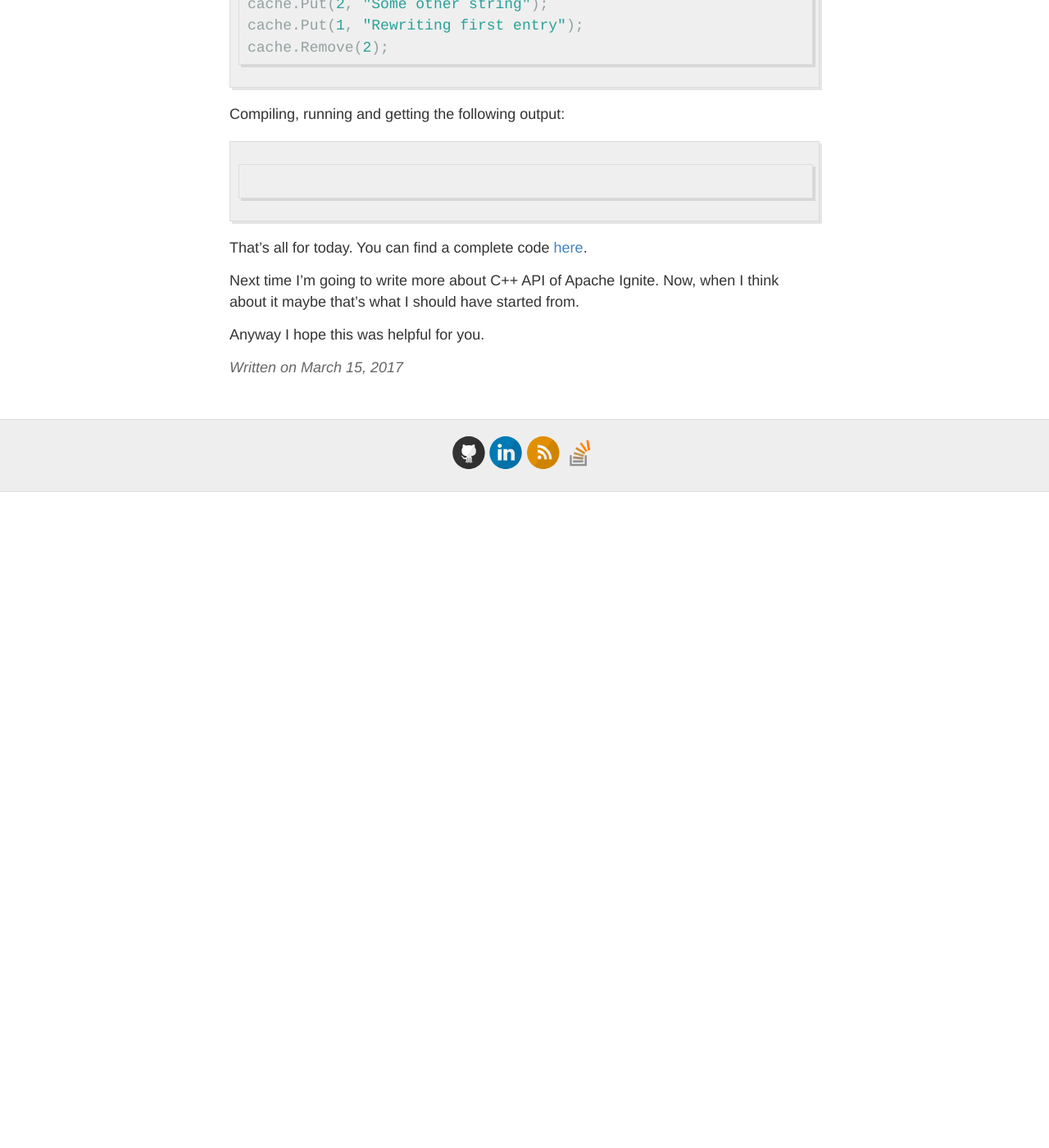
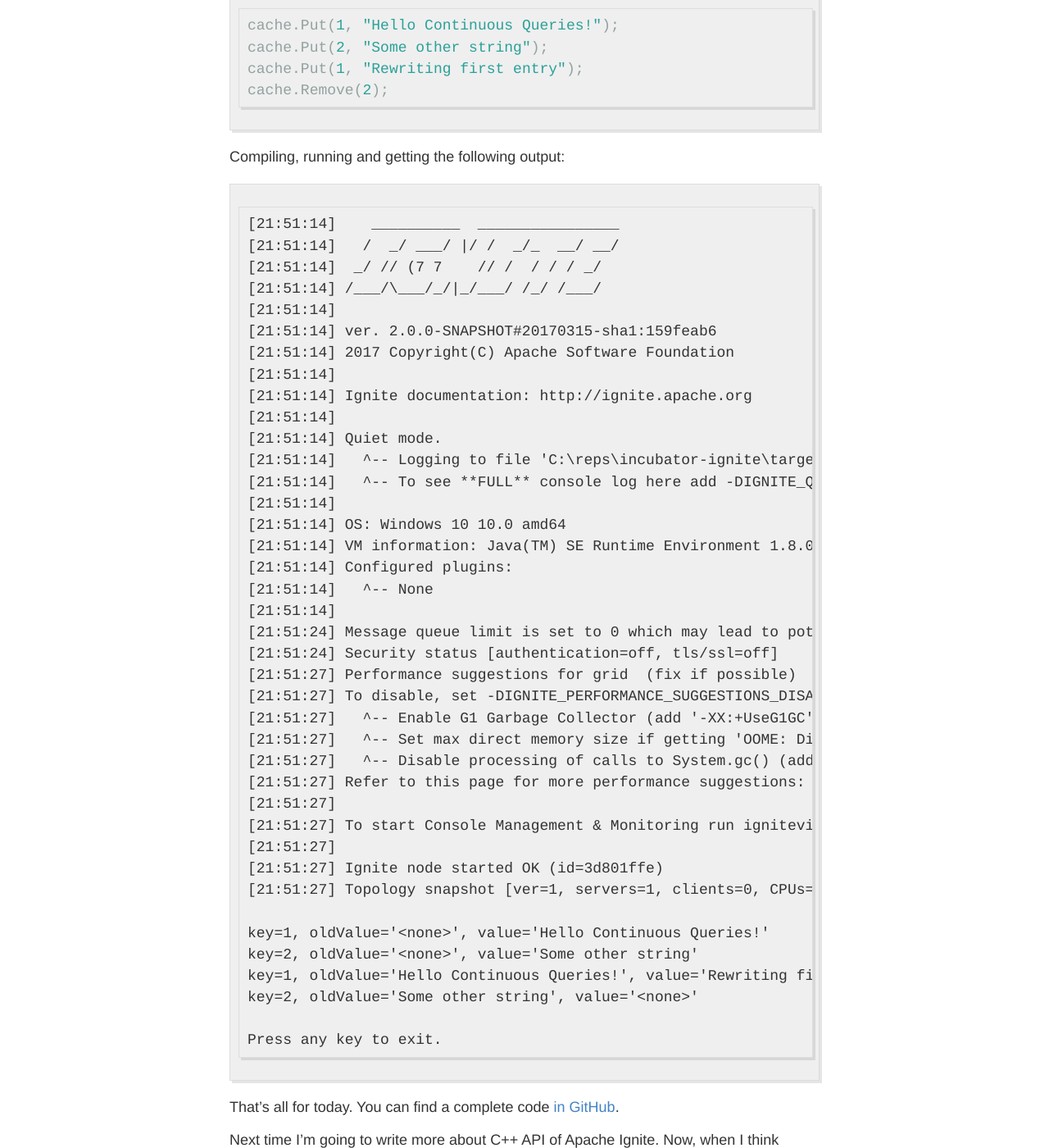
Before and after one commit to isapego/isapego.github.io, a Jekyll site: the page built from _posts/2017-03-15-Continuous-Queries-in-Apache-Ignite-CPP-1-9.md, in a window 1280 px wide and 1400 px high, scrolled down 3790 px. Shown: the whole window at 82% size. Built offline with Jekyll 4.4.1, drawn with Linux system fonts in a browser that asks for light colours; before the commit the page ends 4390 px from its top, so only the background shows below that; some of the changed text lies outside the part shown.

Commit message:
Article finished. Added code snippet.

````diff
--- a/_posts/2017-03-15-Continuous-Queries-in-Apache-Ignite-CPP-1-9.md
+++ b/_posts/2017-03-15-Continuous-Queries-in-Apache-Ignite-CPP-1-9.md
@@ -24,6 +24,7 @@
 
 ```cpp
 using namespace ignite;
+using namespace ignite::cache;
 
 IgniteConfiguration cfg;
 
@@ -56,8 +57,9 @@
             std::string value = event.HasValue() ? event.GetValue() : "<none>";
 
             std::cout << "key=" << event.GetKey() << ", "
-                      << "oldValue=" << oldValue << ", "
-                      << "value=" << value << std::endl;
+                      << "oldValue='" << oldValue << "', "
+                      << "value='" << value << "'"
+                      << std::endl;
         }
     }
 };
@@ -117,10 +119,48 @@
 Compiling, running and getting the following output:
 
 ```
+[21:51:14]    __________  ________________
+[21:51:14]   /  _/ ___/ |/ /  _/_  __/ __/
+[21:51:14]  _/ // (7 7    // /  / / / _/
+[21:51:14] /___/\___/_/|_/___/ /_/ /___/
+[21:51:14]
+[21:51:14] ver. 2.0.0-SNAPSHOT#20170315-sha1:159feab6
+[21:51:14] 2017 Copyright(C) Apache Software Foundation
+[21:51:14]
+[21:51:14] Ignite documentation: http://ignite.apache.org
+[21:51:14]
+[21:51:14] Quiet mode.
+[21:51:14]   ^-- Logging to file 'C:\reps\incubator-ignite\target\release-package\work\log\ignite-3d801ffe.0.log'
+[21:51:14]   ^-- To see **FULL** console log here add -DIGNITE_QUIET=false or "-v" to ignite.{sh|bat}
+[21:51:14]
+[21:51:14] OS: Windows 10 10.0 amd64
+[21:51:14] VM information: Java(TM) SE Runtime Environment 1.8.0_121-b13 Oracle Corporation Java HotSpot(TM) 64-Bit Server VM 25.121-b13
+[21:51:14] Configured plugins:
+[21:51:14]   ^-- None
+[21:51:14]
+[21:51:24] Message queue limit is set to 0 which may lead to potential OOMEs when running cache operations in FULL_ASYNC or PRIMARY_SYNC modes due to message queues growth on sender and receiver sides.
+[21:51:24] Security status [authentication=off, tls/ssl=off]
+[21:51:27] Performance suggestions for grid  (fix if possible)
+[21:51:27] To disable, set -DIGNITE_PERFORMANCE_SUGGESTIONS_DISABLED=true
+[21:51:27]   ^-- Enable G1 Garbage Collector (add '-XX:+UseG1GC' to JVM options)
+[21:51:27]   ^-- Set max direct memory size if getting 'OOME: Direct buffer memory' (add '-XX:MaxDirectMemorySize=<size>[g|G|m|M|k|K]' to JVM options)
+[21:51:27]   ^-- Disable processing of calls to System.gc() (add '-XX:+DisableExplicitGC' to JVM options)
+[21:51:27] Refer to this page for more performance suggestions: https://apacheignite.readme.io/docs/jvm-and-system-tuning
+[21:51:27]
+[21:51:27] To start Console Management & Monitoring run ignitevisorcmd.{sh|bat}
+[21:51:27]
+[21:51:27] Ignite node started OK (id=3d801ffe)
+[21:51:27] Topology snapshot [ver=1, servers=1, clients=0, CPUs=4, heap=0.89GB]
 
+key=1, oldValue='<none>', value='Hello Continuous Queries!'
+key=2, oldValue='<none>', value='Some other string'
+key=1, oldValue='Hello Continuous Queries!', value='Rewriting first entry'
+key=2, oldValue='Some other string', value='<none>'
+
+Press any key to exit.
 ```
 
-That's all for today. You can find a complete code [here](TODO).
+That's all for today. You can find a complete code [in GitHub](https://github.com/isapego/isapego.github.io/tree/master/snippets/continuous_queries_1_9.cpp).
 
 Next time I'm going to write more about C++ API of Apache Ignite. Now, when I think about it maybe that's what I should have started from.
 
````
Also changed, not shown: 1 other file.
